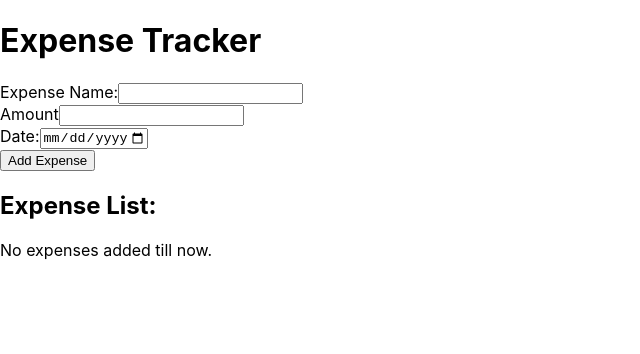
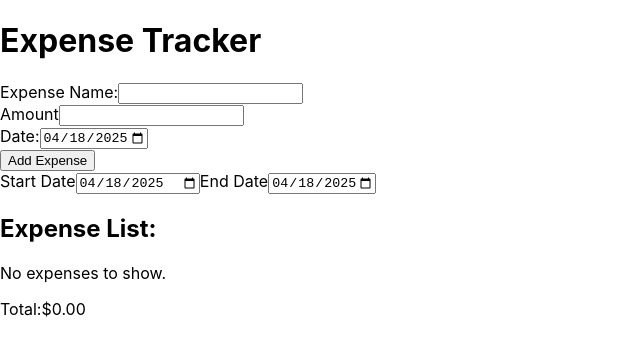
Before and after one commit to bindhyadulal/React, a React (Create React App) app: page / in a window 1280 px wide. Shown: the top 354 px of the page, without its empty margins (0-640 px from the left). Built offline with nearby package versions, Linux system fonts and the light colour scheme.

Commit message:
displaying in table format

```diff
--- a/src/App.js
+++ b/src/App.js
@@ -1,27 +1,67 @@
-import React, { useState }  from 'react';
+import React, { useState,useEffect }  from 'react';
 import ExpenseForm from './Expenseform';
 function App(){
   const [expenses,setExpenses]=useState([]);
+  const today=new Date().toISOString().split("T")[0];
+  const [startDate,setStartDate]=useState(today);
+  const [endDate,setendDate]=useState(today);
+  const [filteredExpenses,setFilteredExpenses]=useState([]);
+  //callback for handling new expense
+  const handleAddExpense=(expense)=>{
+    setExpenses((prev)=>[...prev,expense]);
+  };
 
+  useEffect(()=>{
+    const filtered=expenses.filter((exp)=>{
+      return exp.date>=startDate && exp.date <=endDate;
+    });
+    setFilteredExpenses(filtered);
+  },[expenses,startDate,endDate]);
 
-  //callback for handling new expense
-  const handleAddExpense=(newExpense)=>{
-    setExpenses((prevExpenses)=>[...prevExpenses,newExpense]);
-  }
+  const totalAmount=filteredExpenses.reduce(
+    (sum,e)=>sum+parseFloat(e.amount),0
+  );
+
   return(
     <div>
       <h1>Expense Tracker</h1>
       <ExpenseForm onAddExpense={handleAddExpense}/>
+
+      {/*Date filters*/}
+      <label>Start Date</label>
+      <input
+        type="date"
+        value={startDate}
+        onChange={(e)=>setStartDate(e.target.value)}/>
+
+      <label>End Date</label>
+      <input type="date" value={endDate} onChange={(e)=>setendDate(e.target.value)} max={today}/>
       <h2>Expense List:</h2>
-      {expenses.length==0?(
-        <p>No expenses added till now.</p>
+      {filteredExpenses.length===0?(
+        <p>No expenses to show.</p>
       ):(
-        <ul>{expenses.map((expense,index)=>(
-          <li key={index}>{expense.expenseName}-${expense.amount}<br/>
-            {expense.date}</li>
-      ))}
-      </ul>
+        <table border="1" cellPadding="5" style={{marginTop:"1rem"}}>
+          <thead>
+            <tr>
+              <th>Expense Name</th>
+              <th>Amount</th>
+              <th>Date</th>
+            </tr>
+          </thead>
+          <tbody>
+            {filteredExpenses.map((e,i)=>(
+              <tr key={i}>
+                <td>{e.expenseName}</td>
+                <td>${parseFloat(e.amount).toFixed(2)}</td>
+                <td>{e.date}</td>
+              </tr>
+            ))}
+          </tbody>
+        </table>
+
       )}
+      {/*Total Displaying*/}
+      Total:${totalAmount.toFixed(2)}
     </div>
   );
 }
--- a/src/Expenseform.js
+++ b/src/Expenseform.js
@@ -1,17 +1,29 @@
 import React from "react";
 import { useForm,Controller } from "react-hook-form";
 
-export default function ExpenseForm({onAddExpense}){
-    const{control,handleSubmit,formState:{errors},reset,}=useForm();
+function ExpenseForm({onAddExpense}){
+    //for not selecting future dates
+    const today=new Date().toISOString().split("T")[0];
 
 
     const onSubmit=(data)=>{
         onAddExpense(data);   //for passing new expense to parent
-        reset();
+        reset({expenseName:"",amount:"", date:today});
     };
 
-    //for not selecting future dates
-    const today=new Date().toISOString().split("T")[0];
+    const{
+        control,
+        handleSubmit,
+        reset,
+        formState:{errors},
+    }=useForm({
+        defaultValues:{
+            expenseName:"",
+            amount:"",
+            date:today,
+        },
+    });
+
 return(
     <form onSubmit={handleSubmit(onSubmit)}>
         {/*ExpenseName*/}
@@ -58,3 +70,5 @@ return(
     </form>
 )
 }
+
+export default ExpenseForm;
```
